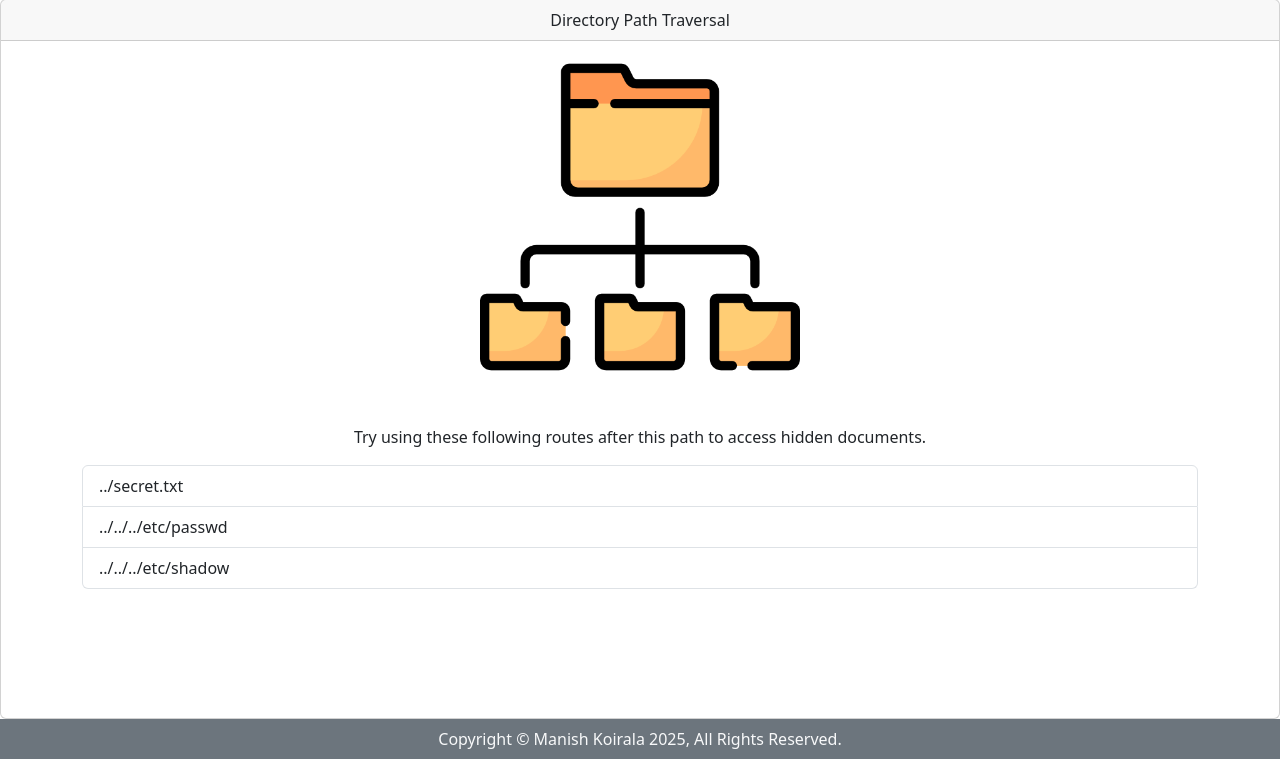
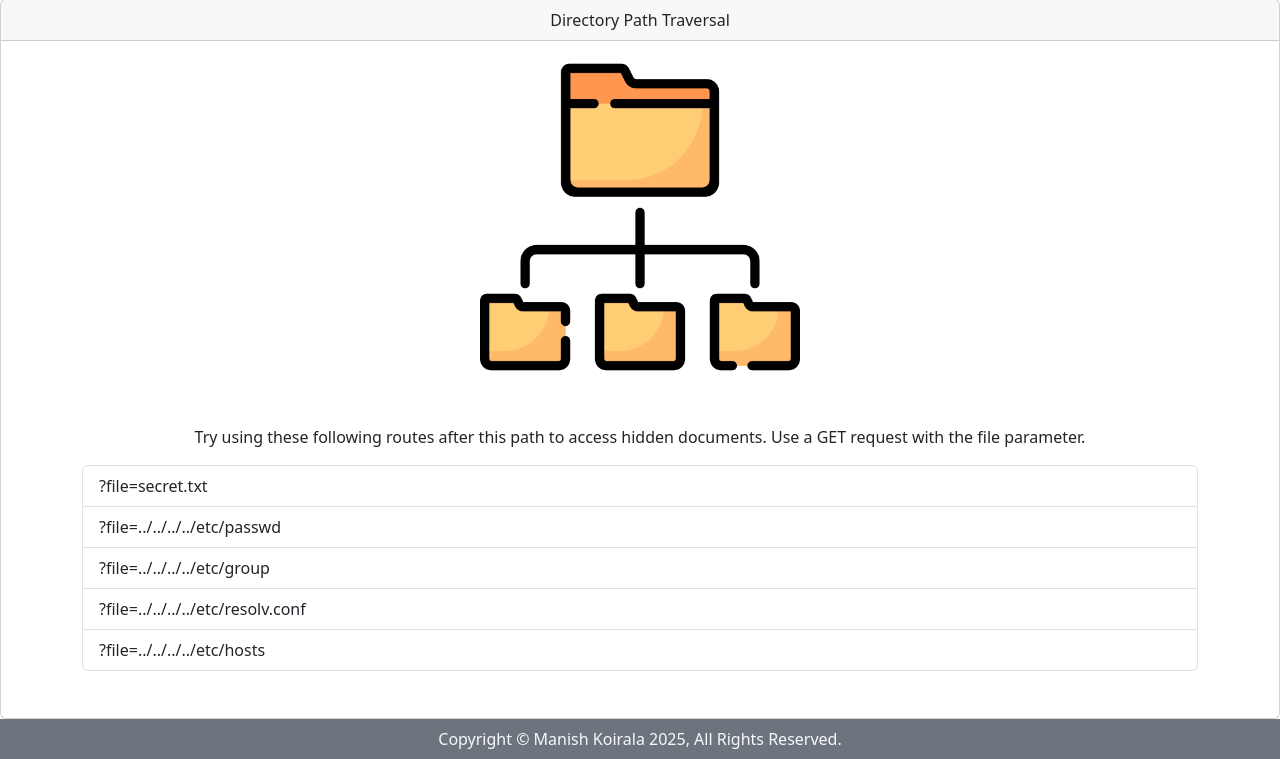
Before and after one commit to manish-koirala/xwebapp, a PHP site: page /pages/path-traversal.php in a window 1280 px wide. Shown: the part 57-816 px from the top of the page. Run offline with PHP 8.4, Linux system fonts and the light colour scheme.

Commit message:
Finished the project.

```diff
--- /dev/null
+++ b/src/files/secret.txt
@@ -0,0 +1 @@
+This is a basic file that doesn't require directory path traversal.
--- a/src/functions/bankbalance.php
+++ b/src/functions/bankbalance.php
@@ -17,12 +17,13 @@ if ($request_method == "POST") {
         $password = $data["password"];
 
         // Check the balance in the database.
-        $query = "SELECT balance FROM users WHERE username='$username' AND password='$password'";
+        $query = "SELECT * FROM users WHERE username='$username' AND password='$password'";
         $result = $db->query($query);
         if ($result->num_rows > 0) {
             $balanceData = $result->fetch_object();
             $balance = $balanceData->balance;
-            echo json_encode(["message" => "The balance for $username is \$$balance.", "success"=> true]);
+            $user = $balanceData->username;
+            echo json_encode(["message" => "The balance for $user is \$$balance.", "success"=> true]);
         } else {
             echo json_encode(["message" => "Invalid user in the system.", "success"=> false]);
         }
--- a/src/pages/path-traversal.php
+++ b/src/pages/path-traversal.php
@@ -13,23 +13,47 @@
     <?php include("../inc/header.php"); ?>
 
     <!-- Include the main content. -->
-    <main class="card" style="height: 90vh;">
+    <main class="card" style="min-height: 90vh;">
         <div class="card-header text-center">
             Directory Path Traversal
         </div>
         <div class="card-body">
             <img class="card-img-top d-block mx-auto" src="/public/dirtraversal.png" alt="Command Injection logo" style="width: 320px;">
-            <p class="mt-5 text-center">Try using these following routes after this path to access hidden documents.</p>
+            <p class="mt-5 text-center">Try using these following routes after this path to access hidden documents. Use a GET request with the file parameter.</p>
             <div class="container">
                 <ul class="list-group">
-                    <li class="list-group-item">../secret.txt</li>
-                    <li class="list-group-item">../../../etc/passwd</li>
-                    <li class="list-group-item">../../../etc/shadow</li>
+                    <li class="list-group-item">?file=secret.txt</li>
+                    <li class="list-group-item">?file=../../../../etc/passwd</li>
+                    <li class="list-group-item">?file=../../../../etc/group</li>
+                    <li class="list-group-item">?file=../../../../etc/resolv.conf</li>
+                    <li class="list-group-item">?file=../../../../etc/hosts</li>
                 </ul>
             </div>
 
+            <?php if ($_SERVER["REQUEST_METHOD"] == "GET" && isset($_GET["file"])): ?>
+            <div class="card m-5">
+                <div class="card-header text-center">
+                    File Contents for <?php echo $_GET["file"] ?>
+                </div>
+                <div class="card-body">
+                    <?php
+                        $filename = $_GET['file'];
+                        $path = '../files/' . $filename;
+                        if (file_exists($path)) {
+                            echo "<pre>";
+                            echo file_get_contents($path);
+                            echo "</pre>";
+                        } else {
+                            echo "File not found.";
+                        }
+                    ?>
+                </div>
+            </div>
+            <?php endif; ?>
         </div>
     </main>
+
+
 
     <!-- Include the footer. -->
     <?php include("../inc/footer.php"); ?>
```
Also changed, not shown: docker-compose.yaml (+1 -13 lines), src/functions/tasks.php (+19 -16 lines), src/pages/xss.php (+7 -5 lines).
